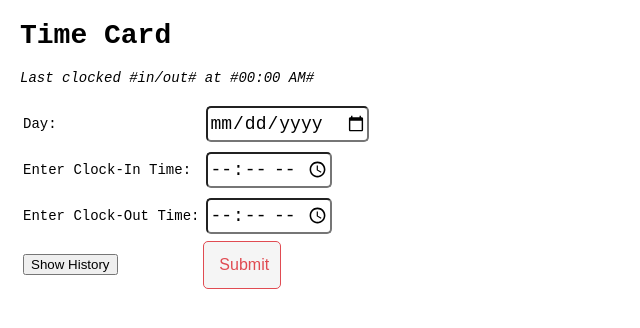
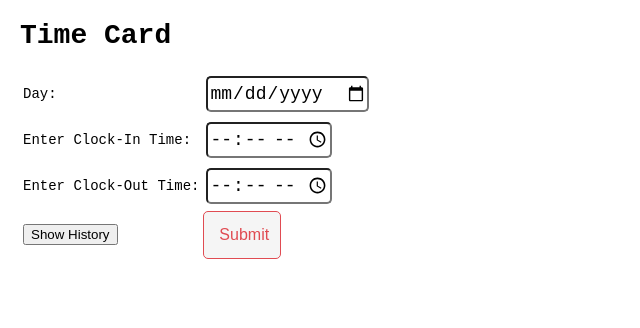
Before and after one commit to karlmac/flatiron-frontend-phase-2-project, a website: page index.html in a window 1280 px wide. Shown: the whole page, without its empty margins (0-640 px from the left). Drawn offline with Linux system fonts and the light colour scheme.

Commit message:
Disable 'Last Punch' functionality

```diff
--- a/index.html
+++ b/index.html
@@ -12,7 +12,6 @@
 <body>
     <h1>Time Card</h1>
 
-    <p><i id="lastPunchMsg"></i></p>
     <table>
         <tr>
             <td><label for="dayPunch">Day: </label></td>
--- a/index.js
+++ b/index.js
@@ -1,9 +1,6 @@
 //PENDING:
-//Add submit punch functionality (also submit to /days endpoint if selected day is not present) - cBtnSubmit=>submitPunch
 //Add clock API to get current date/time
-//Use find() method to find the last punch time - cLastPunchMsg
 
-const cLastPunchMsg = document.getElementById("lastPunchMsg");
 const cBtnSubmit = document.getElementById("btnSubmit");
 const cBtnShowHistory = document.getElementById("btnShowHistory");
 const cPunchHistory = document.getElementById("punchHistory");
@@ -14,8 +11,6 @@ cBtnShowHistory.textContent = "Show History";
 let showPunchHistoryDisplay = false;
 
 document.addEventListener("DOMContentLoaded", async () => {
-    //Get Last Punch info
-    cLastPunchMsg.textContent = `Last clocked ${"#in/out#"} at ${"#00:00 AM#"}`;
 
     //Submit Punch
     cBtnSubmit.addEventListener("click", async () => {
```
